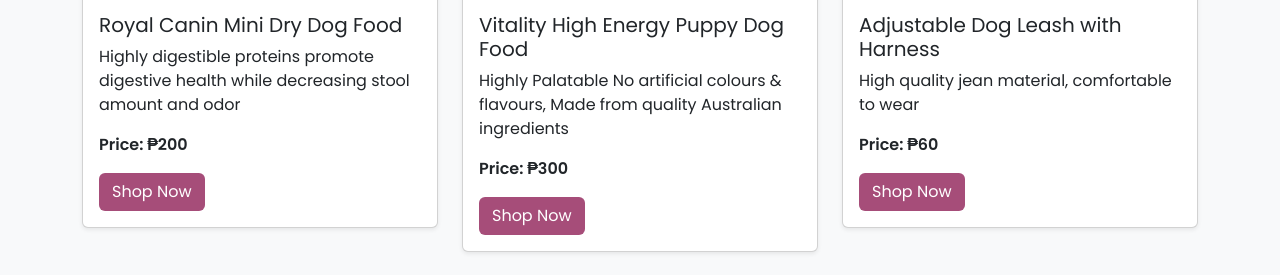
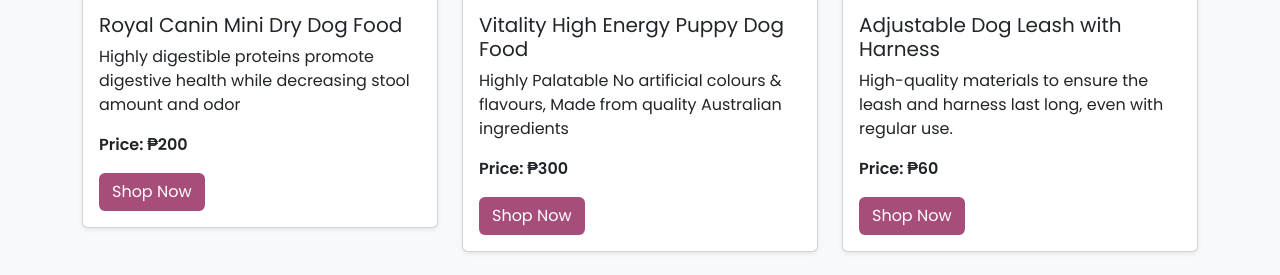
Before and after one commit to ItsurboyManuels/petsville, a plain HTML site: page index.html in a window 1280 px wide. Shown: the part 3513-3788 px from the top of the page. Drawn offline with nearby package versions, Linux system fonts and the light colour scheme.

Commit message:
updated products

```diff
--- a/index.html
+++ b/index.html
@@ -248,7 +248,7 @@
                         <img src="https://petsup.ph/cdn/shop/files/DogLeashBlue.png?v=1689222061&width=713" class="card-img-top" alt="Pet Accessories">
                         <div class="card-body">
                             <h5 class="card-title">Adjustable Dog Leash with Harness</h5>
-                            <p class="card-text">High quality jean material, comfortable to wear</p>
+                            <p class="card-text">High-quality materials to ensure the leash and harness last long, even with regular use.</p>
                             <p class="card-text"><strong>Price: ₱60</strong></p>
                             <a href="#" class="btn" style="background-color: #A64D79; color: white;">Shop Now</a>
                         </div>
```
